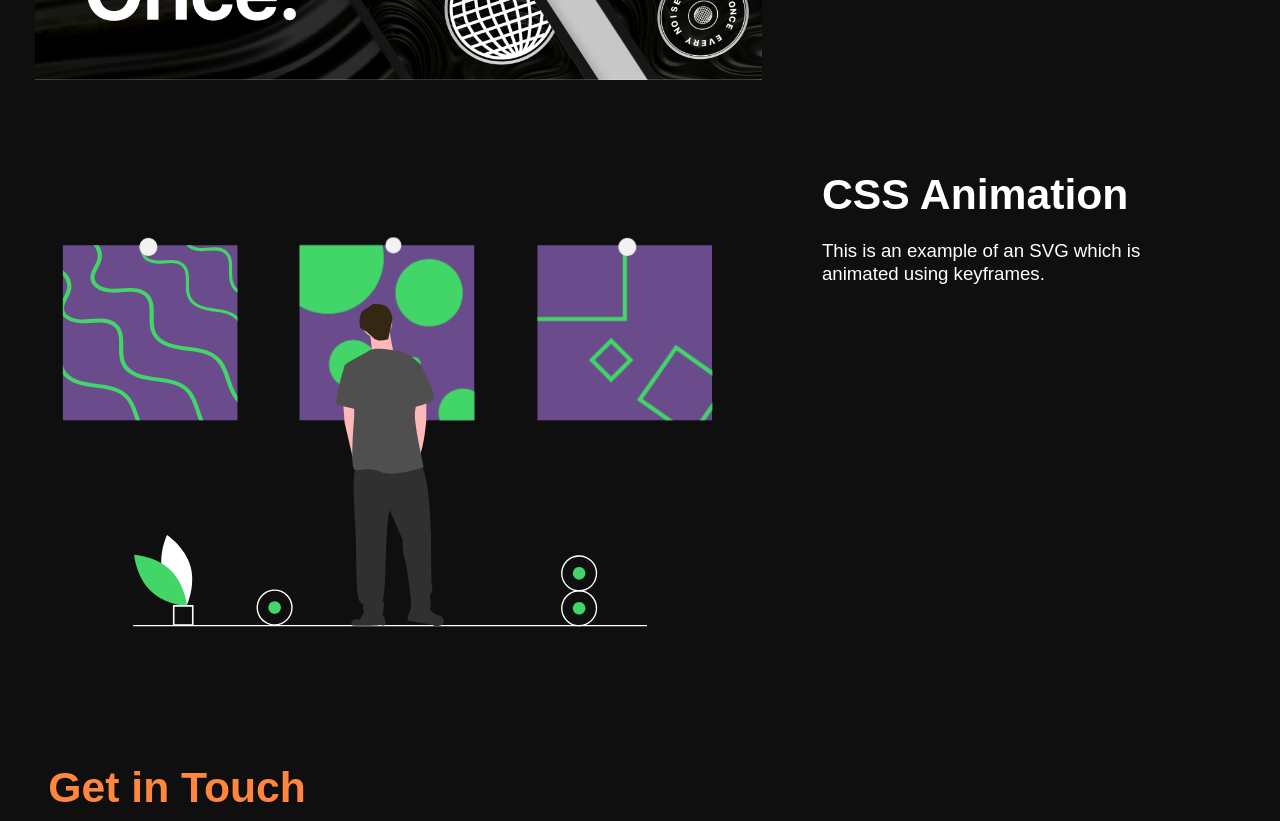
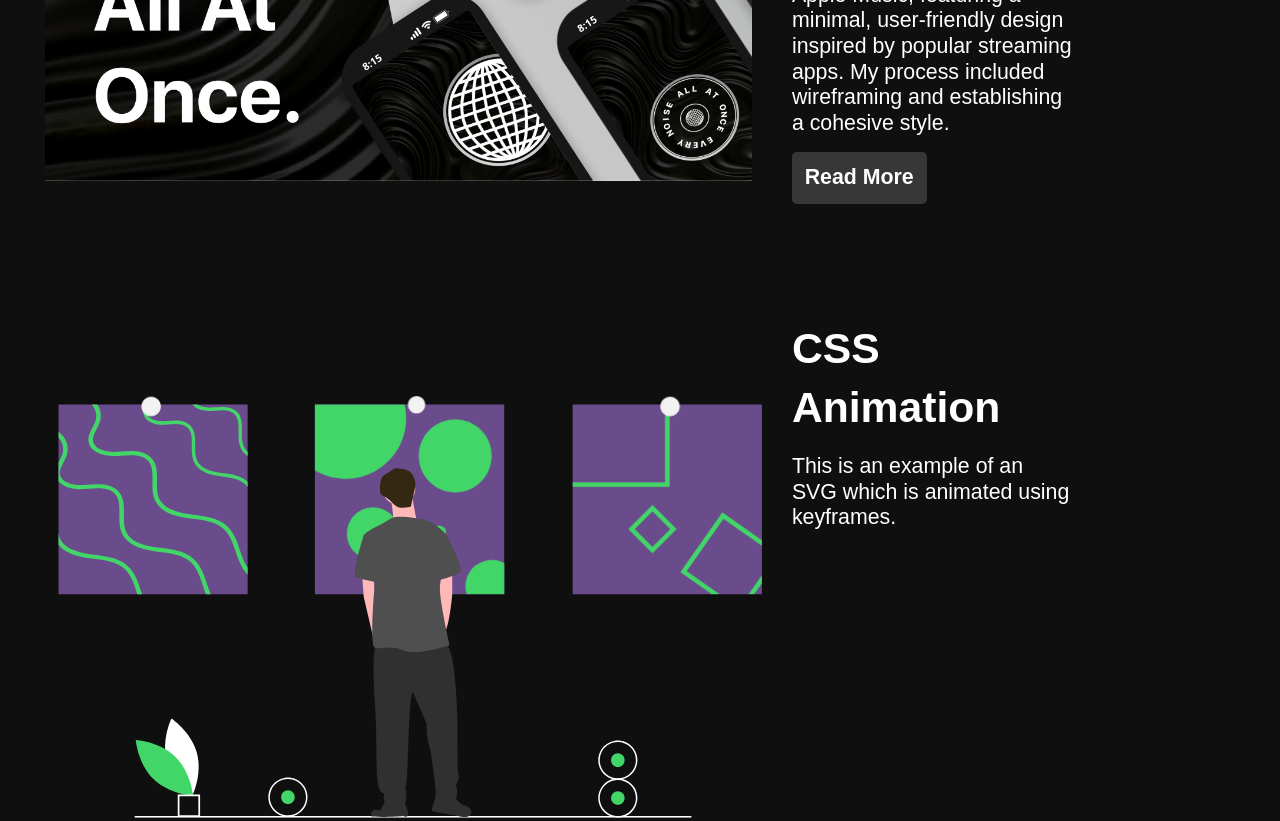
Before and after one commit to jacobkoch7/Portfolio-Site-Jacob-Koch, a plain HTML site: page index.html in a window 1280 px wide. Shown: the part 1436-2257 px from the top of the page. Drawn offline with Linux system fonts and the light colour scheme; a web font is replaced by a local one.

Commit message:
changed layout

```diff
--- a/CSS/style.css
+++ b/CSS/style.css
@@ -385,11 +385,7 @@ img {
 }
 
 .container.mywork {
-  display: flex;
-  justify-content: flex-start;
-  box-sizing: border-box;
-  margin-left: var(--margin-left);
-  margin-right: auto;
+
 }
 
 .container.text-content .button {
@@ -397,7 +393,7 @@ img {
   margin-top: -10px;
 }
 
-col-md-5{
+.col-md-6{
   width: 100%;
   height: auto;
 }
@@ -563,10 +559,13 @@ Medium devices (640px and larger)
 }
 .container.mywork h2{
   font-size: 28pt;
+  margin-bottom: -100px;
+  margin-left: -50px;
 }
 
 .container.hello{
   margin-top: 50px;
+  margin-left: -5px;
 }
 
 .container.hello h1{
@@ -586,32 +585,30 @@ Medium devices (640px and larger)
 }
 
 #medium-svg {
-  width: 60vw;
+  width: 40vw;
   max-width: 300%;
-  margin-left: 20px;
+  margin-left: 5px;
 }
 
-
-
-.col-md-5{
-  float: left;
-  max-width: 70%;
-  height: auto;
-  margin-left: 0px;
-  margin-right: 50px;
-  margin-top: 10px;
-  padding: 0 15px;
+.col-md-6{
+  width: 50%;
 }
 
-
-.col-text-5 {
-  text-align: left;
-  margin-left: auto;
-  margin-right: -75px;
-  max-width: 40%;
-  display: block;
+.col-md-6 h3{
+  margin-top: 15px;
 }
 
+[class*="col-"] {
+  float: left;
+  padding: 10px;
+  margin-top: 20px;
+}
+
+.projectrow:after {
+  content: "";
+  clear: both;
+  display: table;
+}
 
 .email{
   margin-left: -0px;
@@ -763,16 +760,46 @@ Large devices (1024px or larger)
     gap: 10px; /* Optional gap between columns */
   }
 
-  .col-md-5 {
-    grid-column: span 1;
-    padding: 10px;
+  .col-lg-7{
+    width: 70%;
   }
 
-  .col-text-5 {
-    grid-column: span 1;
-    padding: 10px;
+  .col-lg-5 {
+    width: 30%;
   }
 
+  .col-lg-5 h3{
+    font-size: 32pt;
+  }
+
+  .col-lg-5 p{
+    font-size: 16pt;
+  }
+
+  [class*="col-"] {
+    float: left;
+    padding: 20px;
+    margin-top: 20px;
+  }
+
+  #medium-svg {
+    width: 65vw;
+    max-width: 300%;
+    margin-left: 5px;
+  }
+
+  .projectrow:after {
+    content: "";
+    clear: both;
+    display: table;
+  }
+
+  .container.projectrow {
+    margin-left: -20px;
+    content: "";
+    display: table;
+    clear: both;
+  }
 
   .container.footer{
     margin-left: -70px;
@@ -885,18 +912,6 @@ Large devices (1024px or larger)
     width: 150%;
     }
 
-
-  .col-text-5{
-    margin-top: 25px;
-  }
-
-  .col-text-5 h3{
-    font-size: 32pt;
-  }
-
-  .col-text-5 p{
-    font-size: 14pt;
-  }
 }
 
 /* Svg Animation */
--- a/index.html
+++ b/index.html
@@ -205,13 +205,13 @@
             </h2>
         </div>
         <div class="container projectrow">
-          <div class="col-md-5">
+          <div class="col-md-6 col-lg-7">
             <picture>
               <source srcset="img/exploration/exploration2x.jpg" media="(max-width:767px)" class="project-image">
               <img src="img/exploration/exploration4x.jpg" alt="My Image" class="project-image">
             </picture>
           </div>
-          <div class="col-text-5">
+          <div class="col-md-6 col-lg-5">
             <h3>Exploration Essentials</h3>
             <p>
               Exploration Essentials was shaped by my in-depth research into adventure gear and branding, blending modern style with functionality. I developed strong brand guidelines and transformed them into an e-commerce experience that fully reflects the brand's values.
@@ -221,13 +221,13 @@
         </div>
 
         <div class="container projectrow">
-          <div class="col-md-5">
+          <div class="col-md-6 col-lg-7">
             <picture>
               <source srcset="img/enaao/enaao2x.jpg" media="(max-width:767px)" class="project-image">
               <img src="img/enaao/enaao4x.jpg" alt="Every Noise All At Once Preview" class="project-image">
             </picture>
           </div>
-          <div class="col-text-5">
+          <div class="col-md-6 col-lg-5">
             <h3>Every Noise All At Once.</h3>
             <p>
               I transformed Every Noise at Once into a native application that seamlessly integrates with mobile streaming services like Spotify and Apple Music, featuring a minimal, user-friendly design inspired by popular streaming apps. My process included wireframing and establishing a cohesive style.
@@ -236,8 +236,8 @@
           </div>
         </div>
 
-        <div class="container projectrow">
-          <div class="col-md-5">
+        <div class=" container projectrow">
+          <div class="col-md-6 col-lg-7">
               <svg class="project-image" id="medium-svg" viewBox="20 0 700 505" fill="none" xmlns="http://www.w3.org/2000/svg">
               <rect width="100%"  fill="#1E1E1E"/>
               <g id="svg-illustration">
@@ -310,7 +310,7 @@
               </defs>
               </svg>
           </div>
-          <div class="col-text-5" id="svg-text">
+          <div class="col-md-6 col-lg-5" id="svg-text">
             <h3>CSS Animation</h3>
             <p><!-- open paragraph -->
               This is an example of an SVG which is animated using keyframes.
```
